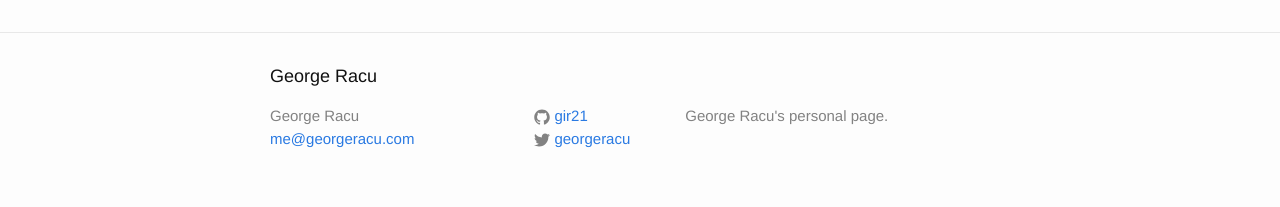
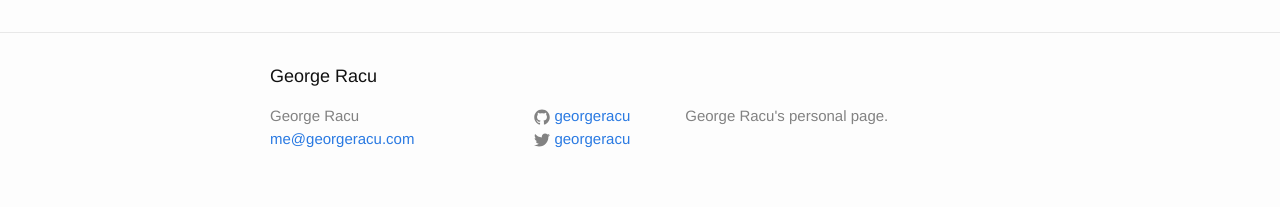
Before and after one commit to georgeracu/georgeracu.github.com, a Jekyll site: the page built from index.html, in a window 1280 px wide. Shown: the part 1107-1314 px from the top of the page. Built offline with Jekyll 4.4.1, drawn with Linux system fonts in a browser that asks for light colours; comment, search, counter and statistics services are not loaded.

Commit message:
Update _config.yml
Fixed GitHub username

```diff
--- a/_config.yml
+++ b/_config.yml
@@ -3,9 +3,9 @@
 email: me@georgeracu.com
 description: "George Racu's personal page."
 baseurl: "" # the subpath of your site, e.g. /blog/
-url: "https://georgeracu.com" # the base hostname & protocol for your site
+url: "https://georgeracu.github.io" # the base hostname & protocol for your site
 twitter_username: georgeracu
-github_username:  gir21
+github_username:  georgeracu
 google_analytics: UA-53216185-7
 
 # Build settings
```
